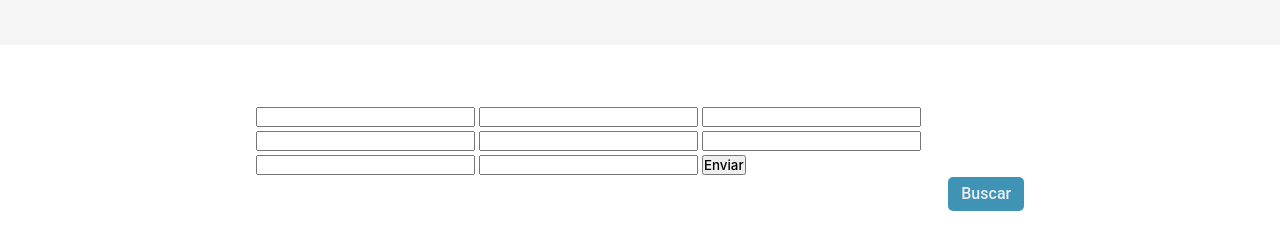
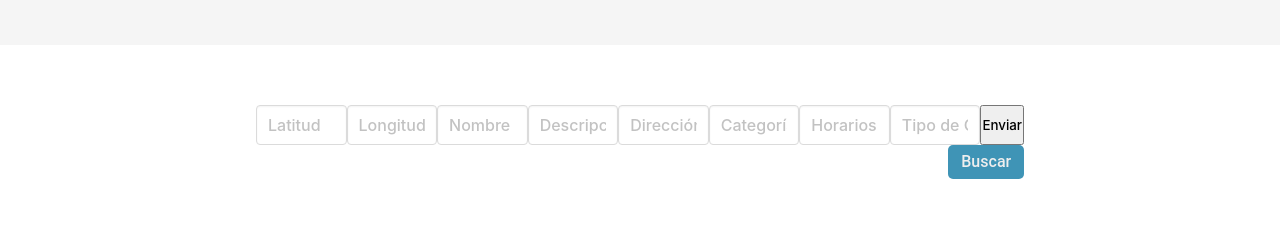
Before and after one commit to DSalischiker/vanilla-js-map-librerias, a website: page admin/index.html in a window 1280 px wide. Shown: the part 196-446 px from the top of the page. Drawn offline with nearby package versions, Linux system fonts and the light colour scheme; no server answers.

Commit message:
Form styles
Bulma classes

```diff
--- a/admin/index.html
+++ b/admin/index.html
@@ -39,17 +39,39 @@
         </section>
         <div id="wrapper">
             <div class="inner">
+                <div id="form" class="field">
                     <div id="form_wrapper">
                         <form id="form_main">
-                        <input id="form_field_id" type="hidden" name="id">
-                        <input id="form_field_lat" type="text" name="lat">
-                        <input id="form_field_lng" type="text" name="lng">
-                        <input id="form_field_name" type="text" name="name">
-                        <input id="form_field_description" type="text" name="description">
-                        <input id="form_field_address" type="text" name="address">
-                        <input id="form_field_category" type="text" name="category">
-                        <input id="form_field_horarios" type="text" name="horarios">
-                        <input id="form_field_type" type="text" name="type">
+                            <input class="input" id="form_field_id" type="hidden" name="id">
+                            <div class="control">
+                                <input id="form_field_lat" class="input" type="text" placeholder="Latitud" name="lat">
+                            </div>
+                            <div class="control">
+                                <input id="form_field_lng" class="input" type="text" placeholder="Longitud" name="lng">
+                            </div>
+                            <div class="control">
+                                <input class="input" id="form_field_name" placeholder="Nombre" type="text" name="name">
+                            </div>
+                            <div class="control">
+                                <input id="form_field_description" class="input" type="text" placeholder="Descripción"
+                                    name="description">
+                            </div>
+                            <div class="control">
+                                <input id="form_field_address" class="input" type="text" placeholder="Dirección"
+                                    name="address">
+                            </div>
+                            <div class="control">
+                                <input id="form_field_category" class="input" type="text" placeholder="Categoría"
+                                    name="category">
+                            </div>
+                            <div class="control">
+                                <input id="form_field_horarios" class="input" type="text" placeholder="Horarios"
+                                    name="horarios">
+                            </div>
+                            <div class="control">
+                                <input id="form_field_type" class="input" type="text" placeholder="Tipo de Comercio"
+                                    name="type">
+                            </div>
                             <button class="form_submit" class="btn blue" type="submit">Enviar</button>
                             <!-- EDIT FORM -->
                             <!-- <section id="edit_info_form">
@@ -133,6 +155,7 @@
                     </div>
                 </div>
             </div>
+        </div>
     </main>
     <script src="../utils/api.js"></script>
     <script src="../assets/js/admin.js"></script>
--- a/assets/css/styles.css
+++ b/assets/css/styles.css
@@ -231,3 +231,12 @@ body {
     padding-bottom: 1em;
     margin-bottom: 1em;
 }
+
+#form_main {
+    display: flex;
+    justify-content: space-between;
+}
+
+.control {
+    width: 50%;
+}
--- a/utils/api.js
+++ b/utils/api.js
@@ -1,5 +1,5 @@
-/* const baseUrl = "http://localhost:3000/"; */
-const baseUrl = "https://librerias-api-rest.now.sh/";
+const baseUrl = "http://localhost:3000/";
+/* const baseUrl = "https://librerias-api-rest.now.sh/"; */
 
 const apiHeaders = {
     'Content-Type': 'application/json',
```
Lines whose indentation alone changed are shown as unchanged.
